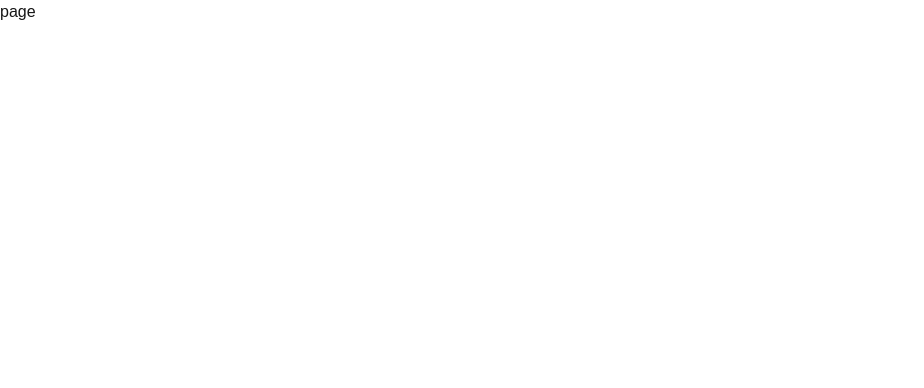
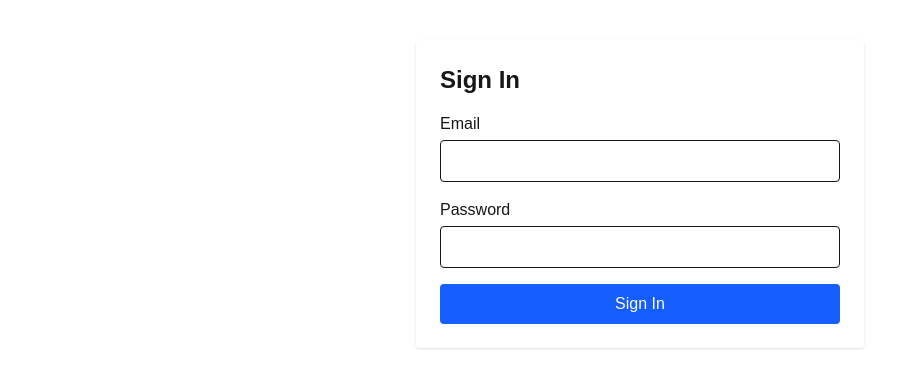
Before and after one commit to dikarizki55/moneyjournal, a Next.js app: page /login in a window 1280 px wide. Shown: the top 388 px of the page, without its empty margins (0-924 px from the left). Built offline with nearby package versions, Linux system fonts and the light colour scheme.

Commit message:
update client login

```diff
--- a/app/(auth)/login/page.tsx
+++ b/app/(auth)/login/page.tsx
@@ -2,7 +2,7 @@
 
 import { useState } from "react";
 import { signIn } from "next-auth/react";
-import { useRouter } from "next/router";
+import { useRouter } from "next/navigation";
 
 const Login = () => {
   const router = useRouter();
@@ -26,7 +26,43 @@ const Login = () => {
       router.push("/dashboard");
     }
   };
-  return <div>page</div>;
+  return (
+    <div className=" max-w-md mx-auto mt-10 p-6 bg-white rounded shadow">
+      <h2 className=" text-2xl font-bold mb-4">Sign In</h2>
+      {error && <p className=" text-red-500 mb-2">{error}</p>}
+
+      <form onSubmit={handleSubmit} className=" space-y-4">
+        <div>
+          <label className="block mb-1">Email</label>
+          <input
+            type="email"
+            required
+            className=" w-full border p-2 rounded"
+            value={email}
+            onChange={(e) => setEmail(e.target.value)}
+          />
+        </div>
+
+        <div>
+          <label className="block mb-1">Password</label>
+          <input
+            type="password"
+            required
+            className=" w-full border p-2 rounded"
+            value={password}
+            onChange={(e) => setPassword(e.target.value)}
+          />
+        </div>
+
+        <button
+          type="submit"
+          className=" w-full bg-blue-600 text-white py-2 rounded hover:bg-blue-700"
+        >
+          Sign In
+        </button>
+      </form>
+    </div>
+  );
 };
 
 export default Login;
```
